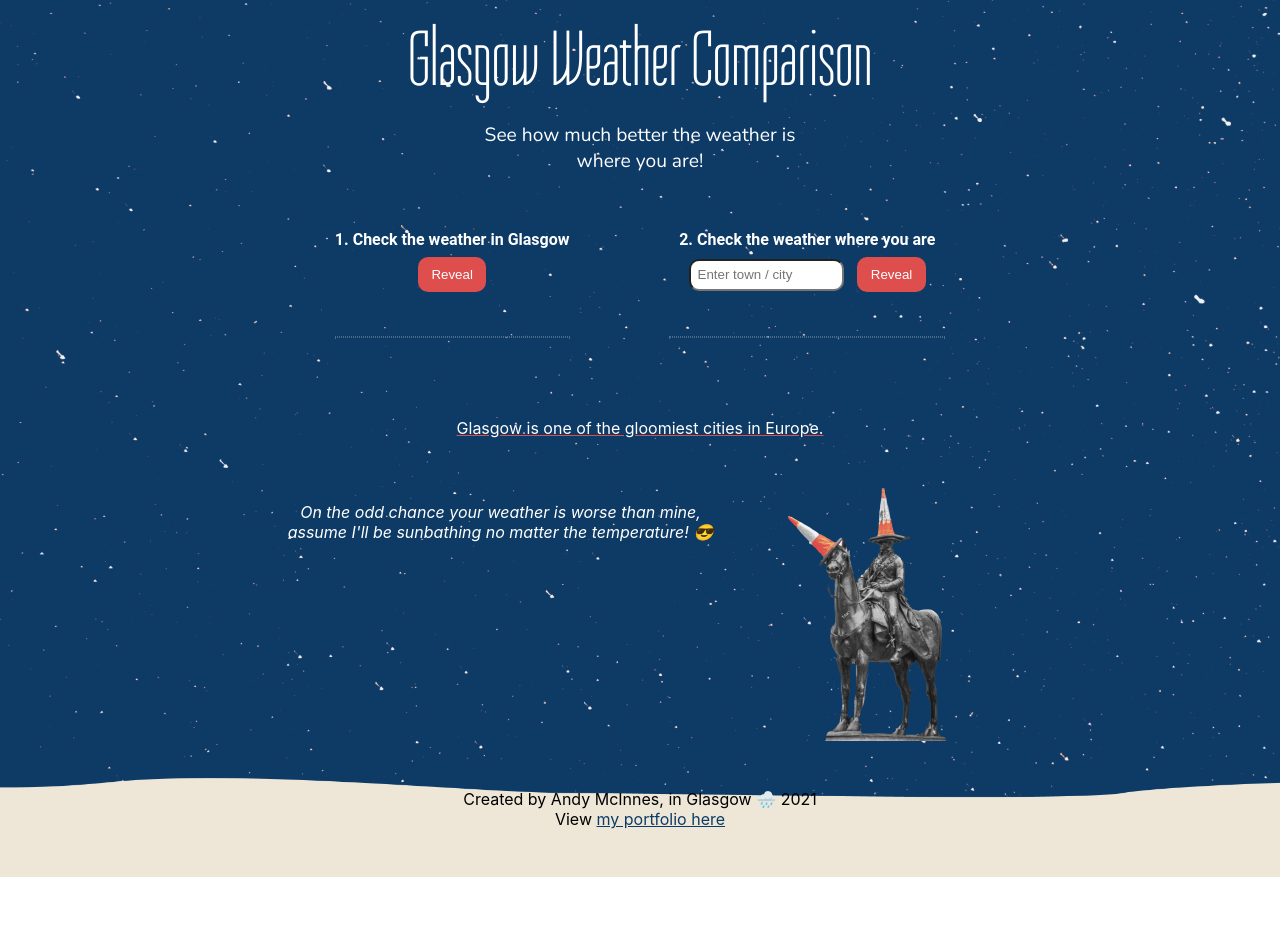
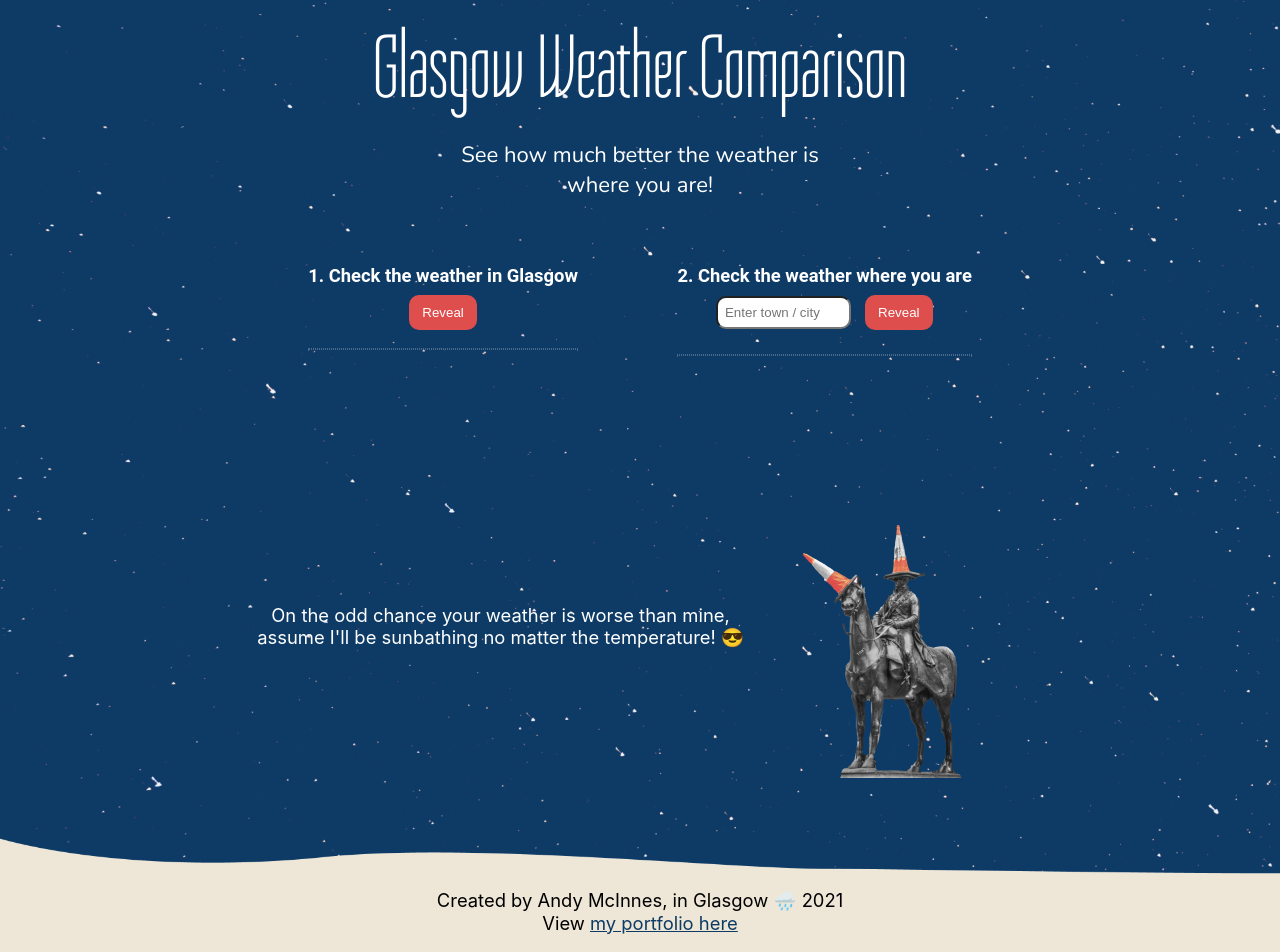
Before and after one commit to AndyMc7993/weather-comparison, a React (Create React App) app: page / in a window 1280 px wide. Shown: the top 952 px of the page. Before the commit the page ends 877 px from the top, so only its background shows below. Built offline with nearby package versions, Linux system fonts and the light colour scheme.

Commit message:
6. Complete for now.

```diff
--- a/src/App.css
+++ b/src/App.css
@@ -8,14 +8,16 @@
   src: url('../src/fonts/Nunito/Nunito-Regular.ttf') format("truetype");
 }
 
+html{
+  background-image: url('./images/Group8.png');
+  background-size: cover;
+  background-repeat: no-repeat;
+  min-height: 100%;
+}
+
 body{
   text-align: center;
   margin:1em;
-  background-image: url('./images/Group8.png');
-  background-position: center;
-  background-repeat: no-repeat;
-  background-size: cover;
-  height: 100%;
 }
 
 body *{
@@ -64,6 +66,13 @@ body *{
 
 /*GLA Forecast*/
 
+.gla-forecast, .loc-forecast, .gla-forecast *, .loc-forecast *,.gla-response, .loc-response,.gla-response * , .loc-response * {
+  margin:0;
+  padding:0;
+}
+
+
+
 .gla-forecast h2{
   font-size: 1rem;
   font-family: 'Roboto', sans-serif;
@@ -88,6 +97,7 @@ body *{
   color: white;
   border: none;
   padding: none;
+  margin-top: 1em;
 }
 
 .weather-icons{
@@ -97,6 +107,7 @@ body *{
 
 .gla-forecast hr, .loc-forecast hr{
   border: 1px dotted rgba(255,255,255, 0.25);
+  margin-top: 1em;
 }
 
 .gla-title, .loc-title{
@@ -104,6 +115,11 @@ body *{
 }
 
 /*LOC Forecast*/
+
+.loc-con *{
+  padding: 0;
+  margin:0;
+}
 
 .loc-forecast h2{
   font-size: 1rem;
@@ -126,7 +142,7 @@ body *{
   border-radius: 10px;
   margin-bottom: 0.5em;
   padding: 0.5em;
-  width: 50%;
+  width: 40%;
   margin-right: 1em;
 }
 
@@ -137,6 +153,7 @@ body *{
   color: white;
   border: none;
   padding: none;
+  margin-top: 0.75em;
 }
 
 /*Footer*/
@@ -146,16 +163,9 @@ body *{
   overflow: hidden;
 }
 
-.gloom-link{
-  text-decoration: underline #DE4E4D;
-  color: white;
-  margin-top: 3em;
-}
-
 .joke{
   margin-top: 3em;
   color: white;
-  font-style: italic;
   padding: 1em;
 
 }
@@ -170,43 +180,50 @@ body *{
   align-items: center;
 } */
 
-/* 700px + */
+/* 600px + */
 
 @media screen and (min-width: 600px) {
+
+  html{
+    font-size: 115%;
+  }
+
   .forecasts {
     display: flex;
     justify-content: center;
     gap: 8%;
   }
 
+  .footer *{
+    padding: 0;
+    margin-top: 3em;
+  }
+
   .joke-part{
     display: flex;
     justify-content: center;
     gap: 2%;
-    align-items: flex-start;
-  }
-
-  .creds{
-
-  }
-}
-
-/*1000px height */
-
-@media screen and (min-height: 1000px) {
-  html {
-    height: 100%;
-  }
-  body {
-    min-height: 100%;
+    align-items: center;
+    margin-top: 1.5em;
   }
 
   .creds{
     position: absolute;
-    bottom: 0.3em;
-    right: 0;
+    bottom: 1.5em;
+    text-align: center;
     margin-left: auto;
     margin-right: auto;
-    left: 0;
+    left:0;
+    right:0;
   }
+
 }
+
+@media screen and (min-width: 600px) and (max-height: 1150px) {
+
+  .creds{
+    position: relative;
+    top: 1.5em;
+  }
+
+}
--- a/src/components/Conditions.js
+++ b/src/components/Conditions.js
@@ -7,7 +7,7 @@ const Conditions = (props) => {
             {props.loading && <div className="Loader" />}
 
             {props.responseObj.cod === 200 ?
-               <div>
+               <div className="loc-response">
                    <p className="loc-title"><strong>{props.responseObj.name}</strong></p>
                    <img className="weather-icons" alt="weather icon" src={`http://openweathermap.org/img/w/${props.responseObj.weather[0].icon}.png`} />
                    <p className="loc-desc">It is currently {Math.round(props.responseObj.main.temp)} degrees out with {props.responseObj.weather[0].description}.</p>
--- a/src/components/ConditionsGla.js
+++ b/src/components/ConditionsGla.js
@@ -6,7 +6,7 @@ const ConditionsGla = (props) => {
             {props.loading && <div className="Loader" />}
 
             {props.responseObj.cod === 200 ?
-               <div>
+               <div className="gla-response">
                    <p className="gla-title"><strong>{props.responseObj.name}</strong></p>
                    <img className="weather-icons" alt="weather icon" src={`http://openweathermap.org/img/w/${props.responseObj.weather[0].icon}.png`} />
                    <p className="gla-desc">It is currently {Math.round(props.responseObj.main.temp)}C out with {props.responseObj.weather[0].description}. </p>
--- a/src/components/Footer.js
+++ b/src/components/Footer.js
@@ -5,14 +5,12 @@ import '../App.css'
 function Footer(){
     return(
         <div className="footer">
-            <a href="https://www.statista.com/chart/7314/europes-gloomiest-cities/" className="gloom-link">Glasgow is one of the gloomiest cities in Europe. </a>
             <div className="joke-part">
                 <p className="joke">On the odd chance your weather is worse than mine, <br /> assume I'll be sunbathing no matter the temperature! 😎</p>
                 <img src={img} className="foot-img"></img>
             </div>
-            <p className="creds">Created by Andy McInnes, in Glasgow 🌧️ 2021<br />
-            View <a className="pf-link">my portfolio here</a></p>
-
+                <p className="creds">Created by Andy McInnes, in Glasgow 🌧️ 2021<br />
+                View <a className="pf-link">my portfolio here</a></p>
         </div>
 
     )
```
